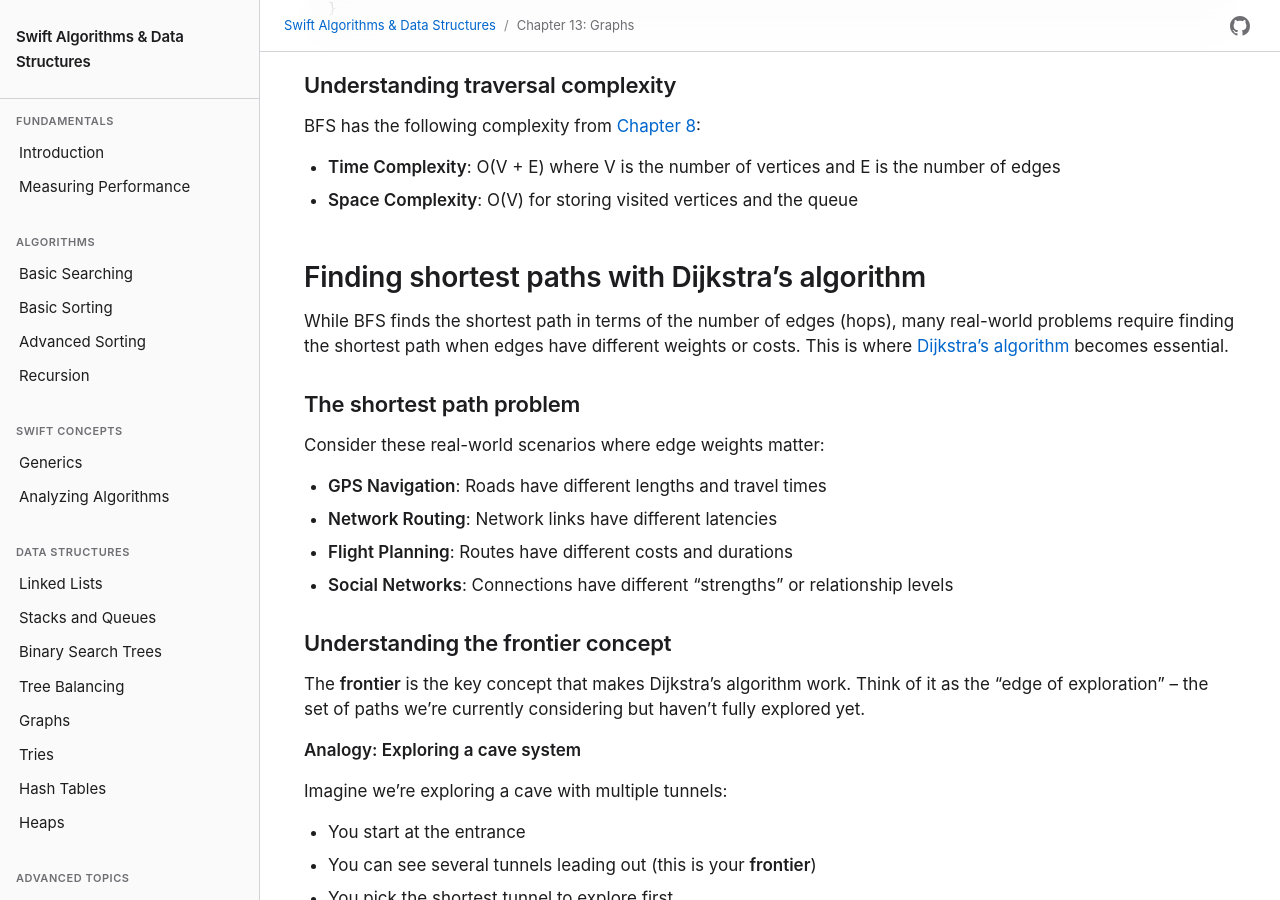
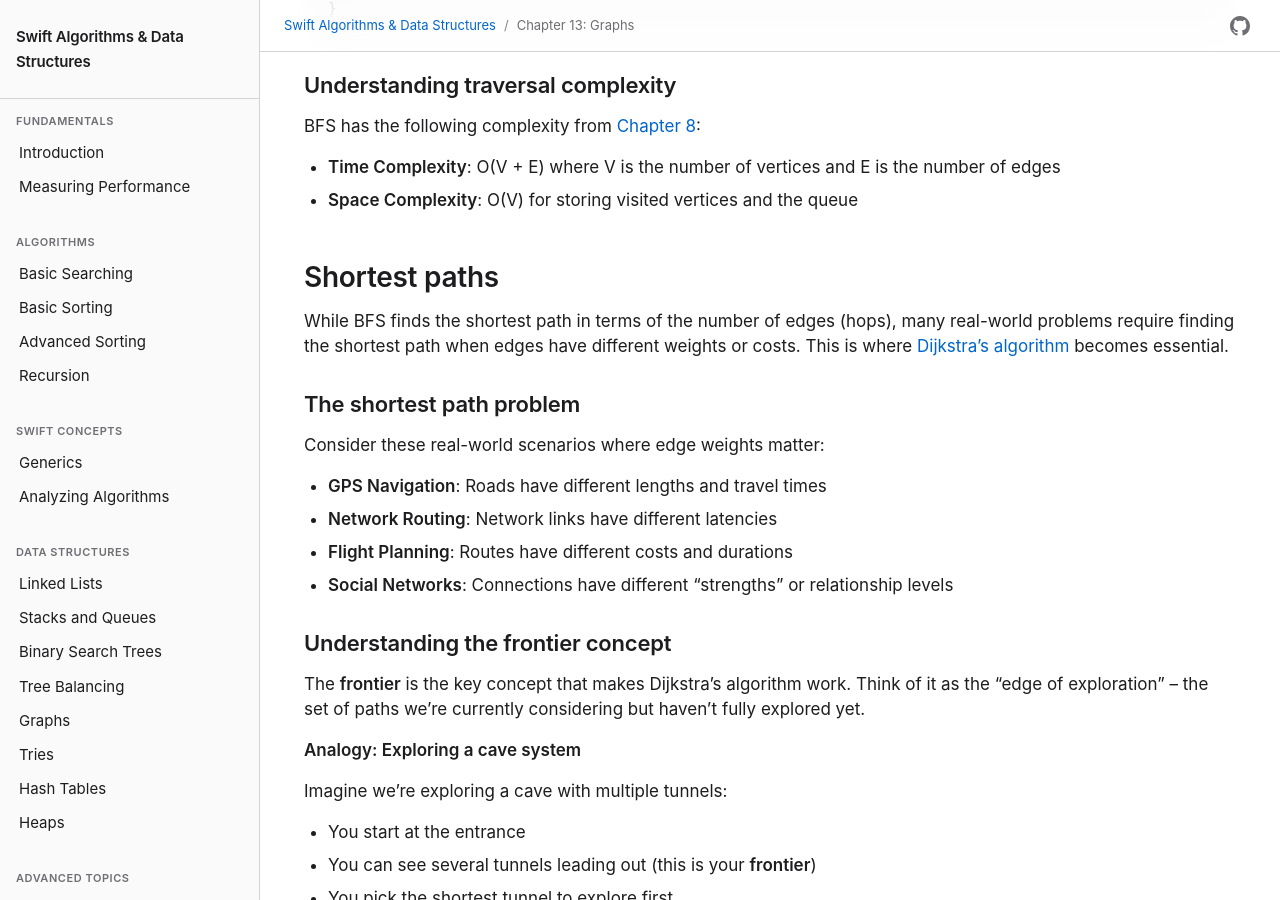
Before and after one commit to waynewbishop/swift-algorithms, a Jekyll site: the page built from 13-graphs.md, in a window 1280 px wide and 900 px high, scrolled down 5935 px. Built offline with Jekyll 4.4.1, drawn with Linux system fonts in a browser that asks for light colours.

Commit message:
Simplify section heading: 'Shortest paths' instead of 'Finding shortest paths with Dijkstra's algorithm'
Shortened heading for clarity and brevity while maintaining meaning. Dijkstra's algorithm is still referenced in the opening paragraph.

🤖 Generated with Claude Code https://claude.com/claude-code

Co-Authored-By: Claude <noreply@anthropic.com>

```diff
--- a/13-graphs.md
+++ b/13-graphs.md
@@ -239,7 +239,7 @@ BFS has the following complexity from [Chapter 8](08-performance-analysis.md):
 - **Time Complexity**: O(V + E) where V is the number of vertices and E is the number of edges
 - **Space Complexity**: O(V) for storing visited vertices and the queue
 
-## Finding shortest paths with Dijkstra's algorithm
+## Shortest paths
 
 While BFS finds the shortest path in terms of the number of edges (hops), many real-world problems require finding the shortest path when edges have different weights or costs. This is where [Dijkstra's algorithm](https://en.wikipedia.org/wiki/Dijkstra%27s_algorithm) becomes essential.
 
```
